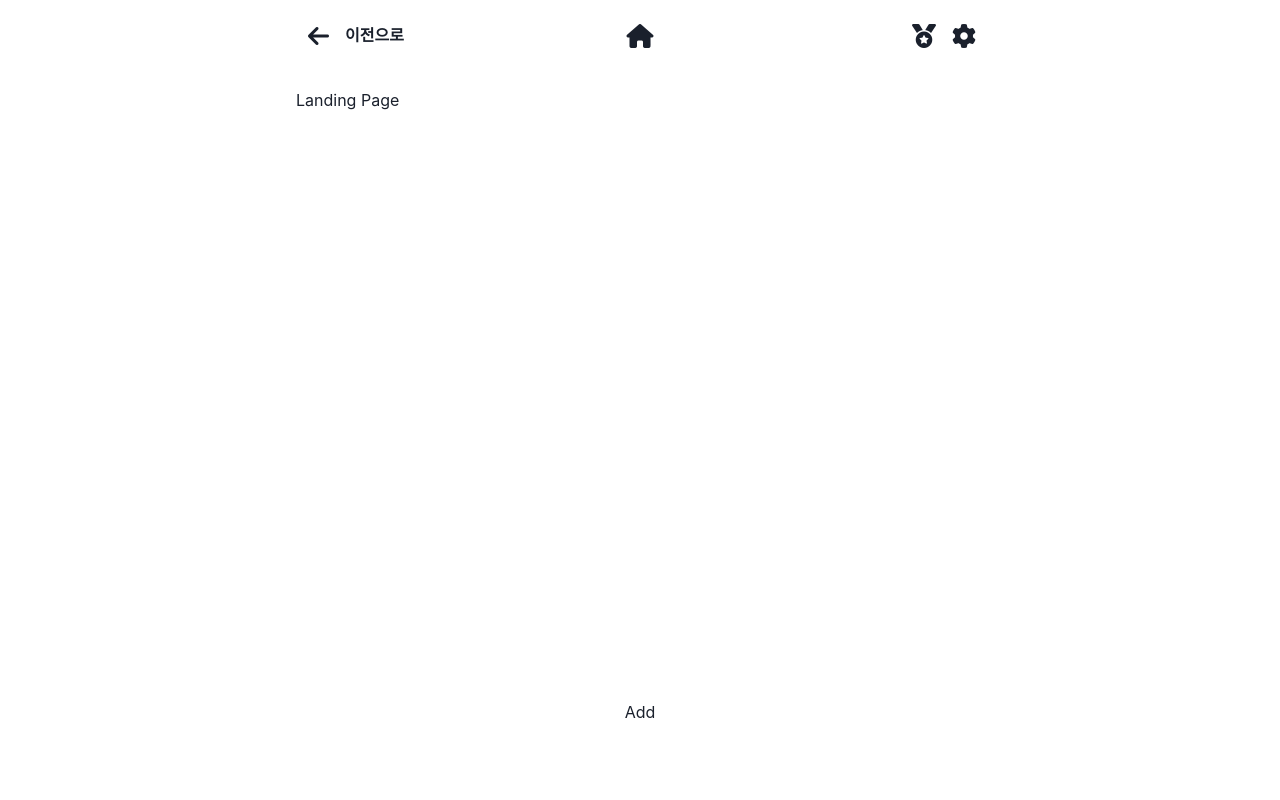
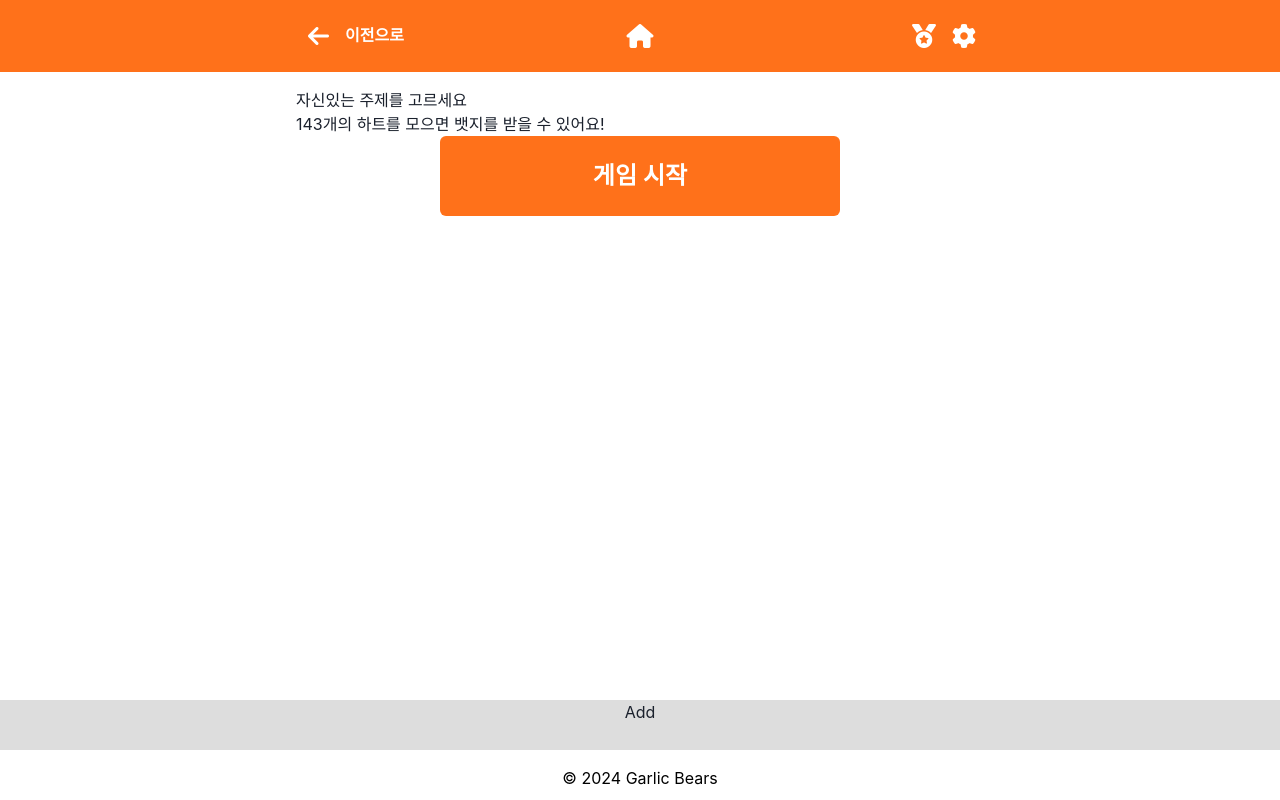
Before and after one commit to GarlicBears/143quiz_frontend, a React (Create React App) app: page / in a window 1280 px wide. Built offline with nearby package versions, Linux system fonts and the light colour scheme; no server answers.

Commit message:
[GB-2] CustomButton 컴포넌트 추가, 공용 색상 지정

```diff
--- /dev/null
+++ b/src/Components/Common/Button.tsx
@@ -0,0 +1,34 @@
+import React from 'react';
+import { Button, ButtonGroup } from '@chakra-ui/react';
+
+interface CustomButtonProps {
+  variant?: string;
+  text?: string;
+  width?: number;
+  height?: number;
+}
+
+const CustomButton: React.FC<CustomButtonProps> = ({
+  variant = 'solid',
+  text = '게임하기',
+  width = 400,
+  height = 80,
+}) => {
+  return (
+    <ButtonGroup>
+      <Button
+        bg="var(--primary-color)"
+        color="var(--text-color-white)"
+        fontSize="1.5rem"
+        variant={variant}
+        width={`${width}px`}
+        height={`${height}px`}
+        _hover={{ bg: 'var(--secondary-color)' }}
+      >
+        {text}
+      </Button>
+    </ButtonGroup>
+  );
+};
+
+export default CustomButton;
--- a/src/Components/Common/Layout.tsx
+++ b/src/Components/Common/Layout.tsx
@@ -1,5 +1,5 @@
 import React from 'react';
-import { Box, Button, ButtonGroup, Container, Flex } from '@chakra-ui/react';
+import { Box, Button, Container, Flex } from '@chakra-ui/react';
 import { Outlet, useNavigate } from 'react-router-dom';
 
 const Layout: React.FC = () => {
@@ -14,7 +14,7 @@ const Layout: React.FC = () => {
         as="header"
         width="100%"
         bg="var(--primary-color)"
-        color="var(--text-color)"
+        color="var(--text-color-white)"
         justifyContent="center"
         alignItems="center"
         position="sticky"
@@ -30,7 +30,7 @@ const Layout: React.FC = () => {
           <Button
             width="120px"
             bg="transparent"
-            color="var(--text--color)"
+            color="var(--text-color-white)"
             _hover={{ bg: 'transparent' }}
             onClick={handleBackClick}
           >
@@ -64,7 +64,7 @@ const Layout: React.FC = () => {
         width="100%"
         height="50px"
         textAlign="center"
-        bg="var(--background-color)"
+        bg="var(--bg-color-gray)"
         mt={4}
         position="fixed"
         bottom="50px"
@@ -76,8 +76,8 @@ const Layout: React.FC = () => {
         width="100%"
         height="50px"
         padding="4"
-        bg="var(--secondary-color)"
-        color="white"
+        bg="var(--bg-color)"
+        color="var(--text-color)"
         textAlign="center"
         position="fixed"
         bottom="0"
--- a/src/Pages/LandingPage.tsx
+++ b/src/Pages/LandingPage.tsx
@@ -1,25 +1,16 @@
-import React, { useState, useEffect } from 'react';
-import axios from 'axios';
+import React from 'react';
+import { Flex } from '@chakra-ui/react';
+import CustomButton from '../Components/Common/Button';
 
 const LandingPage = () => {
-  const [msg, setMsg] = useState('' as string);
-  const test = async () => {
-    try {
-      const response = await axios.get('http://localhost:8080/api/hello');
-      console.log(response.data);
-      setMsg(response.data);
-    } catch (error) {
-      console.error(error);
-    }
-  };
-  useEffect(() => {
-    test();
-  }, []);
   return (
-      <>
-        <h1>Landing Page</h1>
-        <h2>{msg}</h2>
-      </>
+    <>
+      <h1>자신있는 주제를 고르세요</h1>
+      <h2>143개의 하트를 모으면 뱃지를 받을 수 있어요!</h2>
+      <Flex justifyContent="center" alignItems="center">
+        <CustomButton text="게임 시작" />
+      </Flex>
+    </>
   );
 };
 export default LandingPage;
--- a/src/index.css
+++ b/src/index.css
@@ -1,3 +1,12 @@
+:root {
+  --primary-color: #FF711A;
+  --secondary-color: #FFA500;
+  --text-color: #000000;
+  --text-color-white: #FFFFFF;
+  --bg-color: #FFFFFF;
+  --bg-color-gray: #DDDDDD;
+}
+
 body {
   margin: 0;
   font-family: -apple-system, BlinkMacSystemFont, 'Segoe UI', 'Roboto', 'Oxygen',
```
